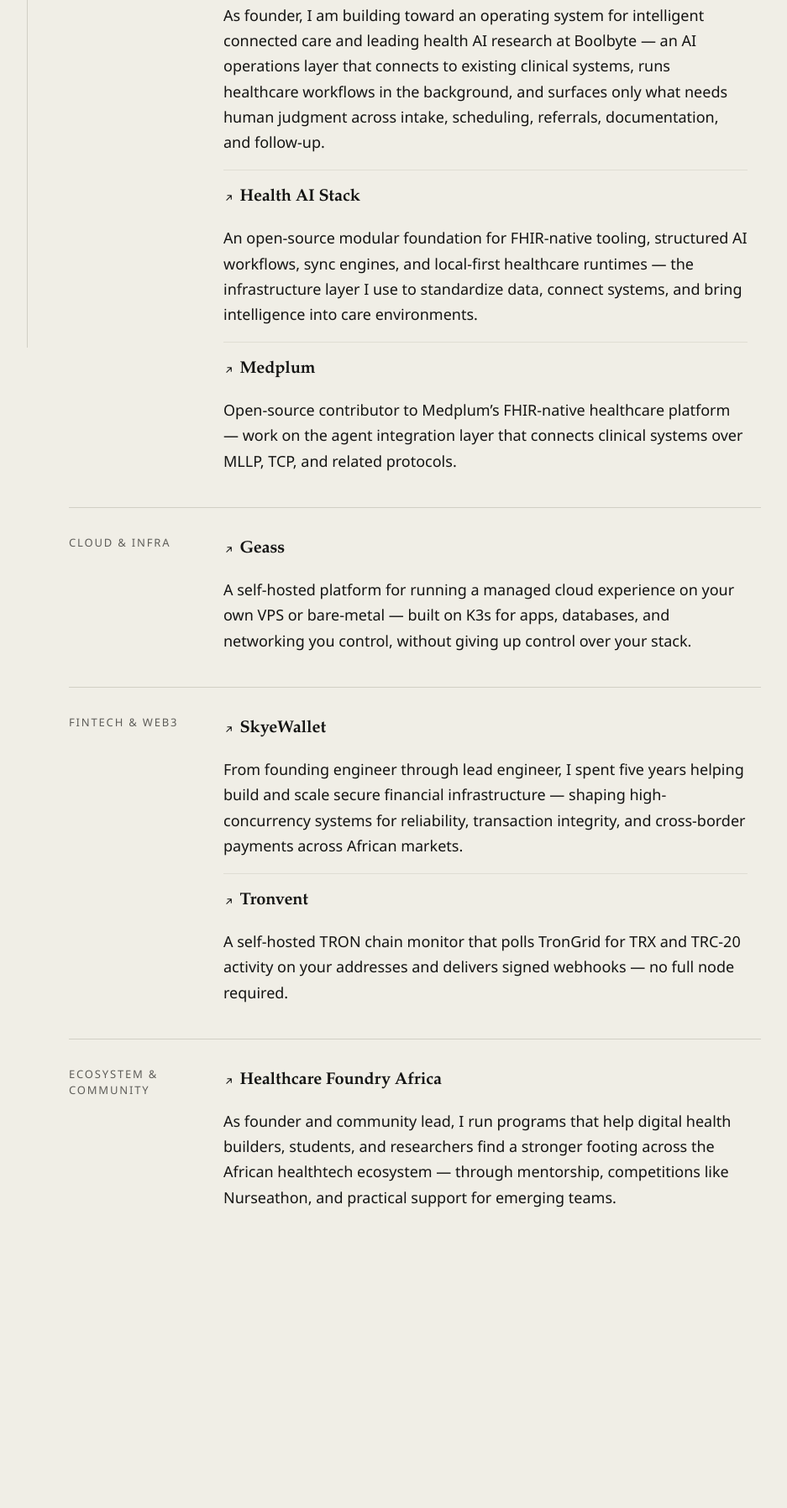
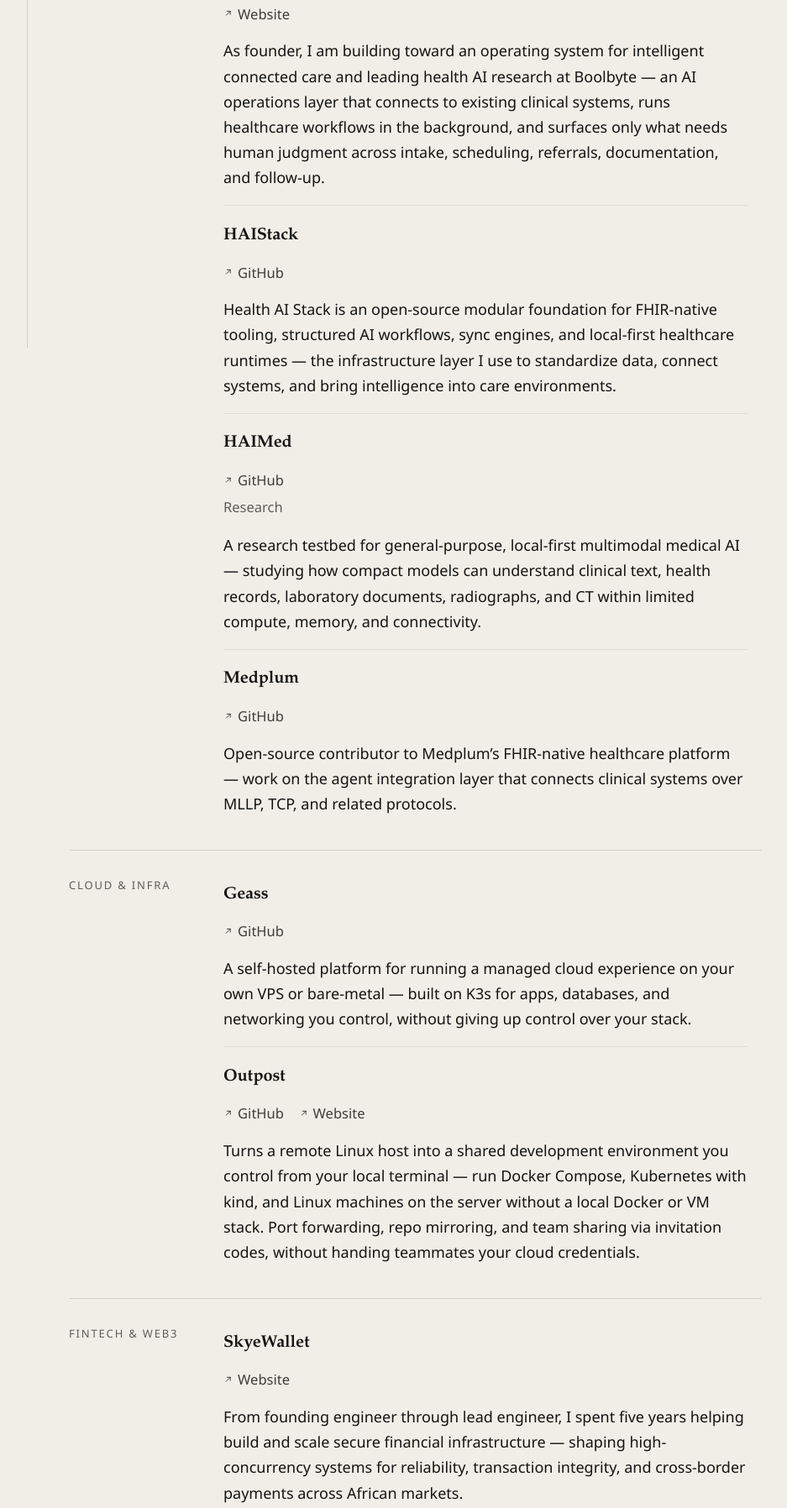
Before and after one commit to degoke/adegoke, a website: page public/work.html in a window 1280 px wide. Shown: the part 386-2182 px from the top of the page at 84% size, without its empty margins (154-1091 px from the left). Before the commit the page ends 1963 px from the top, so only its background shows below. Drawn offline with Linux system fonts and the light colour scheme.

Commit message:
added new projects

```diff
--- a/public/styles.css
+++ b/public/styles.css
@@ -315,6 +315,52 @@
 
 .entry-heading {
   margin: 0;
+}
+
+.entry-name {
+  color: var(--text);
+  font-family: var(--font-serif);
+  font-size: var(--text-title);
+  font-weight: 600;
+  line-height: var(--leading-heading);
+  letter-spacing: -0.008em;
+}
+
+.entry-links {
+  display: flex;
+  flex-wrap: wrap;
+  gap: 0.55rem 1.1rem;
+  margin: 0.45rem 0 0;
+}
+
+.entry-resource-link {
+  display: inline-flex;
+  align-items: center;
+  gap: 0.35rem;
+  color: var(--muted);
+  font-size: var(--text-small);
+  font-weight: 500;
+  line-height: 1.4;
+  text-decoration: none;
+  transition: color 140ms ease;
+}
+
+.entry-resource-link:hover {
+  color: var(--accent);
+}
+
+.entry-resource-link .entry-link-icon {
+  width: 0.72rem;
+  height: 0.72rem;
+}
+
+.entry-links + p,
+.entry-links + .entry-meta {
+  margin-top: 0.55rem;
+}
+
+.entry-meta + p {
+  margin-top: 0.55rem;
 }
 
 .entry-link {
--- a/public/work.html
+++ b/public/work.html
@@ -5,9 +5,9 @@
     <meta name="viewport" content="width=device-width, initial-scale=1.0" />
     <!-- seo:start -->
     <title>Work — Adegoke Adewoye · Healthcare, FHIR &amp; AI Projects</title>
-    <meta name="description" content="Healthcare and AI work by Adegoke Adewoye in Lagos, Nigeria: FHIR-native Health AI Stack, Boolbyte clinical AI, Medplum interoperability, Geass cloud infra, SkyeWallet fintech, and Healthcare Foundry Africa." />
+    <meta name="description" content="Healthcare and AI work by Adegoke Adewoye in Lagos, Nigeria: HAIStack, HAIMed research, Boolbyte clinical AI, Medplum interoperability, Geass and Outpost cloud infra, SkyeWallet fintech, and Healthcare Foundry Africa." />
     <meta name="author" content="Adegoke Adewoye" />
-    <meta name="keywords" content="Adegoke Adewoye work, health AI researcher Nigeria, FHIR projects, healthcare interoperability engineer, Boolbyte, Health AI Stack, Medplum FHIR, Geass, SkyeWallet, healthtech projects Lagos, open source healthcare" />
+    <meta name="keywords" content="Adegoke Adewoye work, health AI researcher Nigeria, FHIR projects, healthcare interoperability engineer, Boolbyte, HAIStack, Health AI Stack, Medplum FHIR, Geass, SkyeWallet, healthtech projects Lagos, open source healthcare" />
     <meta name="robots" content="index, follow, max-image-preview:large" />
     <link rel="canonical" href="https://adegoke.xyz/work.html" />
     <meta name="geo.region" content="NG-LA" />
@@ -20,7 +20,7 @@
     <meta property="og:site_name" content="Adegoke Adewoye" />
     <meta property="og:locale" content="en_US" />
     <meta property="og:title" content="Work — Adegoke Adewoye · Healthcare, FHIR &amp; AI Projects" />
-    <meta property="og:description" content="Healthcare and AI work by Adegoke Adewoye in Lagos, Nigeria: FHIR-native Health AI Stack, Boolbyte clinical AI, Medplum interoperability, Geass cloud infra, SkyeWallet fintech, and Healthcare Foundry Africa." />
+    <meta property="og:description" content="Healthcare and AI work by Adegoke Adewoye in Lagos, Nigeria: HAIStack, HAIMed research, Boolbyte clinical AI, Medplum interoperability, Geass and Outpost cloud infra, SkyeWallet fintech, and Healthcare Foundry Africa." />
     <meta property="og:url" content="https://adegoke.xyz/work.html" />
     <meta property="og:image" content="https://adegoke.xyz/images/portrait.png" />
     <meta property="og:image:alt" content="Adegoke Adewoye" />
@@ -28,7 +28,7 @@
     <meta name="twitter:site" content="@degokeadewoye" />
     <meta name="twitter:creator" content="@degokeadewoye" />
     <meta name="twitter:title" content="Work — Adegoke Adewoye · Healthcare, FHIR &amp; AI Projects" />
-    <meta name="twitter:description" content="Healthcare and AI work by Adegoke Adewoye in Lagos, Nigeria: FHIR-native Health AI Stack, Boolbyte clinical AI, Medplum interoperability, Geass cloud infra, SkyeWallet fintech, and Healthcare Foundry Africa." />
+    <meta name="twitter:description" content="Healthcare and AI work by Adegoke Adewoye in Lagos, Nigeria: HAIStack, HAIMed research, Boolbyte clinical AI, Medplum interoperability, Geass and Outpost cloud infra, SkyeWallet fintech, and Healthcare Foundry Africa." />
     <meta name="twitter:image" content="https://adegoke.xyz/images/portrait.png" />
     <meta name="twitter:image:alt" content="Adegoke Adewoye" />
     <script type="application/ld+json">
@@ -36,7 +36,7 @@
   "@context": "https://schema.org",
   "@type": "ProfilePage",
   "name": "Work — Adegoke Adewoye · Healthcare, FHIR & AI Projects",
-  "description": "Healthcare and AI work by Adegoke Adewoye in Lagos, Nigeria: FHIR-native Health AI Stack, Boolbyte clinical AI, Medplum interoperability, Geass cloud infra, SkyeWallet fintech, and Healthcare Foundry Africa.",
+  "description": "Healthcare and AI work by Adegoke Adewoye in Lagos, Nigeria: HAIStack, HAIMed research, Boolbyte clinical AI, Medplum interoperability, Geass and Outpost cloud infra, SkyeWallet fintech, and Healthcare Foundry Africa.",
   "url": "https://adegoke.xyz/work.html",
   "mainEntity": {
     "@type": "Person",
@@ -98,7 +98,7 @@
 }
     </script>
     <!-- seo:end -->
-    <link rel="stylesheet" href="./styles.css?v=25" />
+    <link rel="stylesheet" href="./styles.css?v=26" />
   </head>
   <body>
     <main class="page">
@@ -126,11 +126,19 @@
         <div class="chapter-body">
           <div class="entry">
             <p class="entry-heading">
-              <a class="entry-link" href="https://boolbyte.com" target="_blank" rel="noreferrer">
+              <span class="entry-name">Boolbyte</span>
+            </p>
+            <p class="entry-links">
+              <a
+                class="entry-resource-link"
+                href="https://boolbyte.com"
+                target="_blank"
+                rel="noreferrer"
+              >
                 <svg class="entry-link-icon" viewBox="0 0 24 24" aria-hidden="true">
                   <path d="M7 17L17 7M17 7H9M17 7v8" />
                 </svg>
-                <span>Boolbyte</span>
+                <span>Website</span>
               </a>
             </p>
             <p>
@@ -144,29 +152,61 @@
 
           <div class="entry">
             <p class="entry-heading">
+              <span class="entry-name">HAIStack</span>
+            </p>
+            <p class="entry-links">
               <a
-                class="entry-link"
-                href="https://github.com/degoke/health-ai-stack#readme"
+                class="entry-resource-link"
+                href="https://github.com/degoke/HAIStack#readme"
                 target="_blank"
                 rel="noreferrer"
               >
                 <svg class="entry-link-icon" viewBox="0 0 24 24" aria-hidden="true">
                   <path d="M7 17L17 7M17 7H9M17 7v8" />
                 </svg>
-                <span>Health AI Stack</span>
+                <span>GitHub</span>
               </a>
             </p>
             <p>
-              An open-source modular foundation for FHIR-native tooling, structured AI workflows,
-              sync engines, and local-first healthcare runtimes — the infrastructure layer I use to
-              standardize data, connect systems, and bring intelligence into care environments.
+              Health AI Stack is an open-source modular foundation for FHIR-native tooling,
+              structured AI workflows, sync engines, and local-first healthcare runtimes — the
+              infrastructure layer I use to standardize data, connect systems, and bring
+              intelligence into care environments.
             </p>
           </div>
 
           <div class="entry">
             <p class="entry-heading">
+              <span class="entry-name">HAIMed</span>
+            </p>
+            <p class="entry-links">
               <a
-                class="entry-link"
+                class="entry-resource-link"
+                href="https://github.com/degoke/haimed#readme"
+                target="_blank"
+                rel="noreferrer"
+              >
+                <svg class="entry-link-icon" viewBox="0 0 24 24" aria-hidden="true">
+                  <path d="M7 17L17 7M17 7H9M17 7v8" />
+                </svg>
+                <span>GitHub</span>
+              </a>
+            </p>
+            <p class="entry-meta">Research</p>
+            <p>
+              A research testbed for general-purpose, local-first multimodal medical AI — studying
+              how compact models can understand clinical text, health records, laboratory documents,
+              radiographs, and CT within limited compute, memory, and connectivity.
+            </p>
+          </div>
+
+          <div class="entry">
+            <p class="entry-heading">
+              <span class="entry-name">Medplum</span>
+            </p>
+            <p class="entry-links">
+              <a
+                class="entry-resource-link"
                 href="https://github.com/medplum/medplum#readme"
                 target="_blank"
                 rel="noreferrer"
@@ -174,7 +214,7 @@
                 <svg class="entry-link-icon" viewBox="0 0 24 24" aria-hidden="true">
                   <path d="M7 17L17 7M17 7H9M17 7v8" />
                 </svg>
-                <span>Medplum</span>
+                <span>GitHub</span>
               </a>
             </p>
             <p>
@@ -191,8 +231,11 @@
         <div class="chapter-body">
           <div class="entry">
             <p class="entry-heading">
+              <span class="entry-name">Geass</span>
+            </p>
+            <p class="entry-links">
               <a
-                class="entry-link"
+                class="entry-resource-link"
                 href="https://github.com/degoke/geass#readme"
                 target="_blank"
                 rel="noreferrer"
@@ -200,13 +243,49 @@
                 <svg class="entry-link-icon" viewBox="0 0 24 24" aria-hidden="true">
                   <path d="M7 17L17 7M17 7H9M17 7v8" />
                 </svg>
-                <span>Geass</span>
+                <span>GitHub</span>
               </a>
             </p>
             <p>
               A self-hosted platform for running a managed cloud experience on your own VPS or
               bare-metal — built on K3s for apps, databases, and networking you control, without
               giving up control over your stack.
+            </p>
+          </div>
+
+          <div class="entry">
+            <p class="entry-heading">
+              <span class="entry-name">Outpost</span>
+            </p>
+            <p class="entry-links">
+              <a
+                class="entry-resource-link"
+                href="https://github.com/degoke/outpost#readme"
+                target="_blank"
+                rel="noreferrer"
+              >
+                <svg class="entry-link-icon" viewBox="0 0 24 24" aria-hidden="true">
+                  <path d="M7 17L17 7M17 7H9M17 7v8" />
+                </svg>
+                <span>GitHub</span>
+              </a>
+              <a
+                class="entry-resource-link"
+                href="https://outpost.adegoke.xyz"
+                target="_blank"
+                rel="noreferrer"
+              >
+                <svg class="entry-link-icon" viewBox="0 0 24 24" aria-hidden="true">
+                  <path d="M7 17L17 7M17 7H9M17 7v8" />
+                </svg>
+                <span>Website</span>
+              </a>
+            </p>
+            <p>
+              Turns a remote Linux host into a shared development environment you control from your
+              local terminal — run Docker Compose, Kubernetes with kind, and Linux machines on the
+              server without a local Docker or VM stack. Port forwarding, repo mirroring, and team
+              sharing via invitation codes, without handing teammates your cloud credentials.
             </p>
           </div>
 
@@ -237,11 +316,19 @@
         <div class="chapter-body">
           <div class="entry">
             <p class="entry-heading">
-              <a class="entry-link" href="https://skyewallet.com" target="_blank" rel="noreferrer">
+              <span class="entry-name">SkyeWallet</span>
+            </p>
+            <p class="entry-links">
+              <a
+                class="entry-resource-link"
+                href="https://skyewallet.com"
+                target="_blank"
+                rel="noreferrer"
+              >
                 <svg class="entry-link-icon" viewBox="0 0 24 24" aria-hidden="true">
                   <path d="M7 17L17 7M17 7H9M17 7v8" />
                 </svg>
-                <span>SkyeWallet</span>
+                <span>Website</span>
               </a>
             </p>
             <p>
@@ -253,8 +340,11 @@
 
           <div class="entry">
             <p class="entry-heading">
+              <span class="entry-name">Tronvent</span>
+            </p>
+            <p class="entry-links">
               <a
-                class="entry-link"
+                class="entry-resource-link"
                 href="https://github.com/degoke/tronvent#readme"
                 target="_blank"
                 rel="noreferrer"
@@ -262,7 +352,18 @@
                 <svg class="entry-link-icon" viewBox="0 0 24 24" aria-hidden="true">
                   <path d="M7 17L17 7M17 7H9M17 7v8" />
                 </svg>
-                <span>Tronvent</span>
+                <span>GitHub</span>
+              </a>
+              <a
+                class="entry-resource-link"
+                href="https://tronvent.adegoke.xyz"
+                target="_blank"
+                rel="noreferrer"
+              >
+                <svg class="entry-link-icon" viewBox="0 0 24 24" aria-hidden="true">
+                  <path d="M7 17L17 7M17 7H9M17 7v8" />
+                </svg>
+                <span>Website</span>
               </a>
             </p>
             <p>
@@ -278,8 +379,11 @@
         <div class="chapter-body">
           <div class="entry">
             <p class="entry-heading">
+              <span class="entry-name">Healthcare Foundry Africa</span>
+            </p>
+            <p class="entry-links">
               <a
-                class="entry-link"
+                class="entry-resource-link"
                 href="https://www.linkedin.com/company/healthcare-foundry-africa"
                 target="_blank"
                 rel="noreferrer"
@@ -287,7 +391,7 @@
                 <svg class="entry-link-icon" viewBox="0 0 24 24" aria-hidden="true">
                   <path d="M7 17L17 7M17 7H9M17 7v8" />
                 </svg>
-                <span>Healthcare Foundry Africa</span>
+                <span>LinkedIn</span>
               </a>
             </p>
             <p>
--- a/site.config.json
+++ b/site.config.json
@@ -69,6 +69,7 @@
       "distributed systems",
       "cloud infrastructure",
       "Boolbyte",
+      "HAIStack",
       "Health AI Stack",
       "Geass",
       "Healthcare Foundry Africa",
@@ -106,7 +107,7 @@
     "work": {
       "path": "/work.html",
       "title": "Work — Adegoke Adewoye · Healthcare, FHIR & AI Projects",
-      "description": "Healthcare and AI work by Adegoke Adewoye in Lagos, Nigeria: FHIR-native Health AI Stack, Boolbyte clinical AI, Medplum interoperability, Geass cloud infra, SkyeWallet fintech, and Healthcare Foundry Africa.",
+      "description": "Healthcare and AI work by Adegoke Adewoye in Lagos, Nigeria: HAIStack, HAIMed research, Boolbyte clinical AI, Medplum interoperability, Geass and Outpost cloud infra, SkyeWallet fintech, and Healthcare Foundry Africa.",
       "ogType": "website",
       "keywords": [
         "Adegoke Adewoye work",
@@ -114,6 +115,7 @@
         "FHIR projects",
         "healthcare interoperability engineer",
         "Boolbyte",
+        "HAIStack",
         "Health AI Stack",
         "Medplum FHIR",
         "Geass",
```
Also changed, not shown: public/index.html (+7 -3 lines), public/sitemap.xml (+4 -4 lines).
